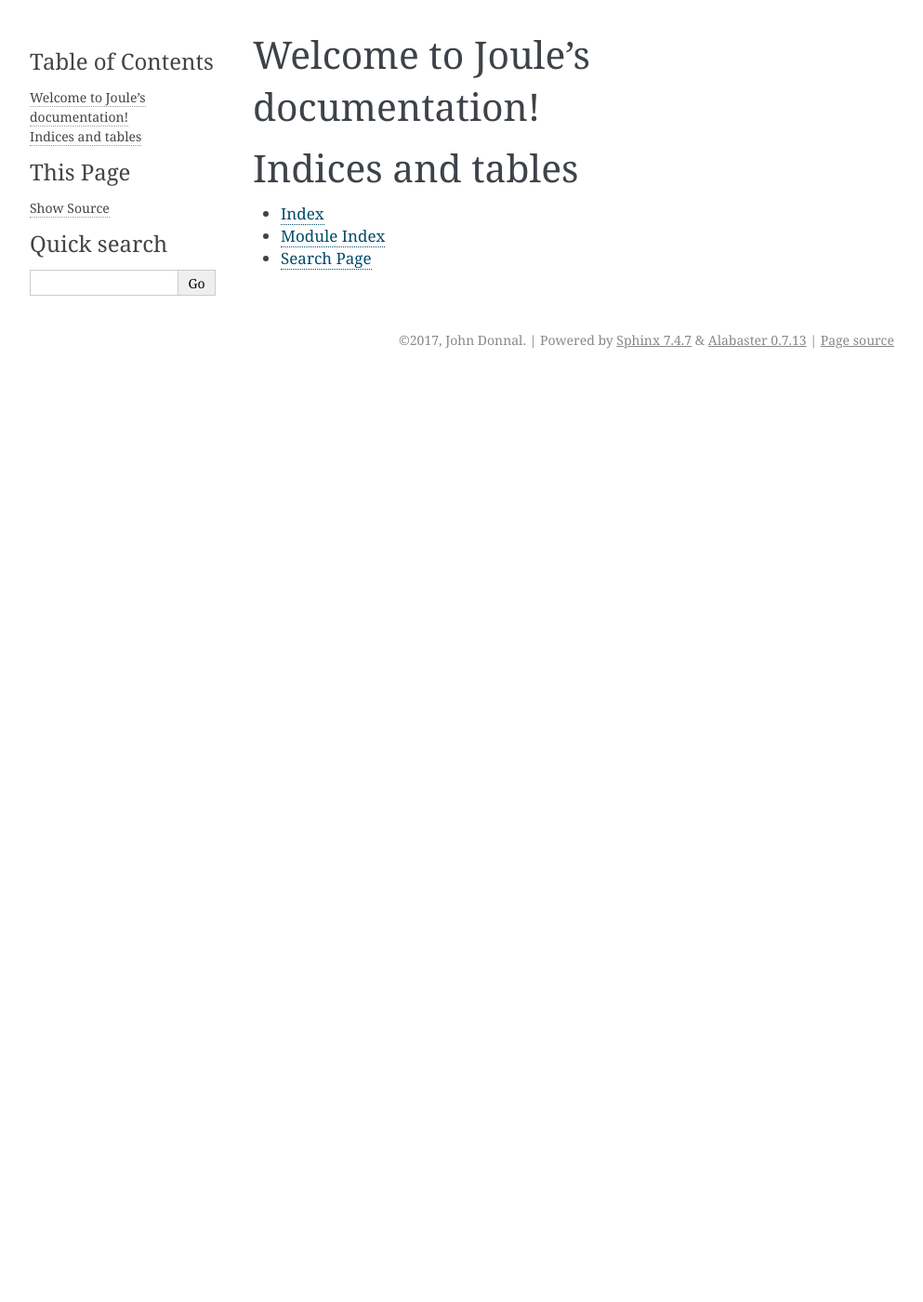
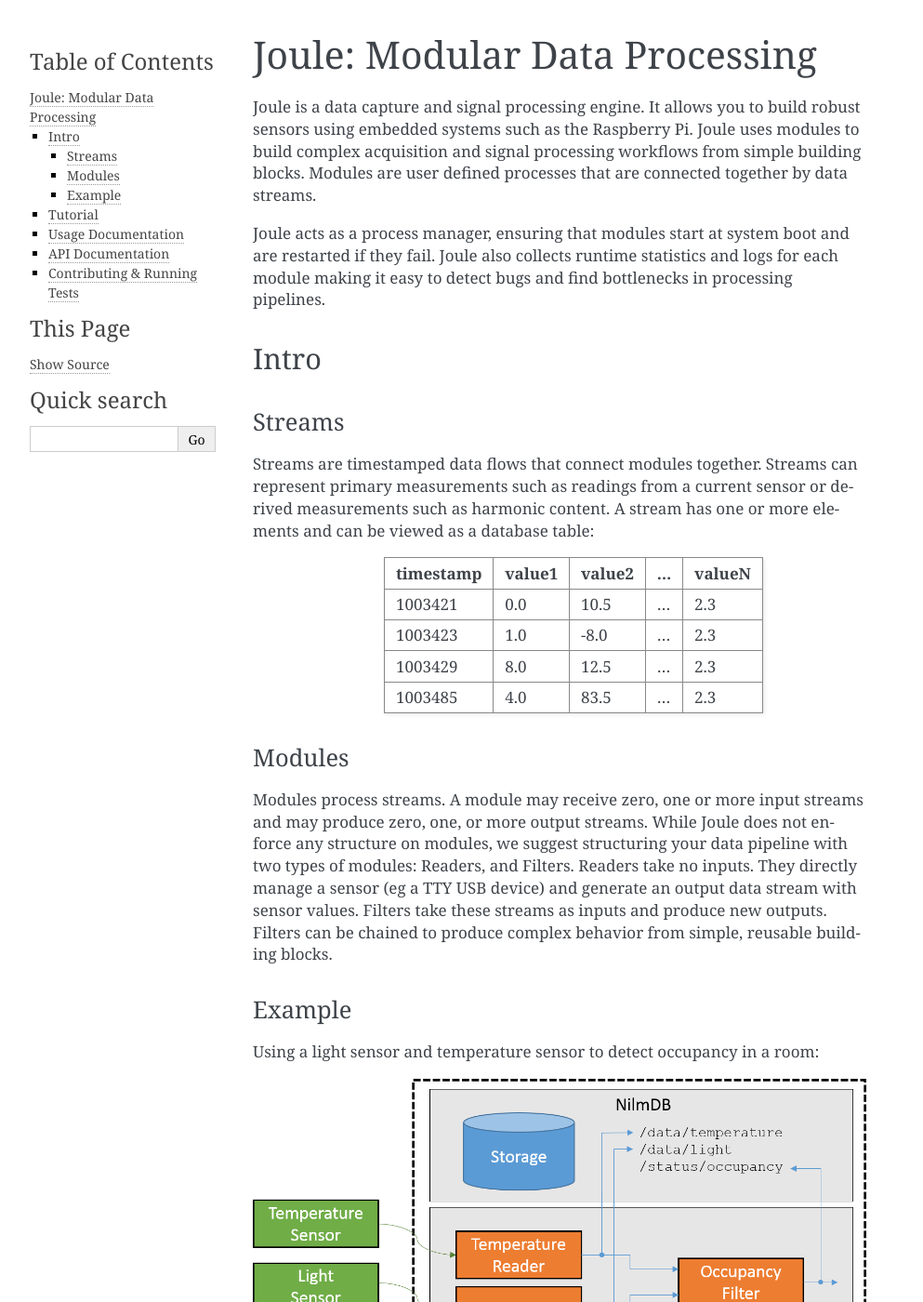
Before and after one commit to wattsworth/joule, a Sphinx documentation site: the page built from docs/index.rst, in a window 1280 px wide and 1400 px high. Shown: the whole window at 93% size, without its empty margins (148-1141 px from the left). Built offline with Sphinx 7.4.7, drawn with Linux system fonts in a browser that asks for light colours; formulas are drawn with MathJax 3; some of the changed text lies outside the part shown.

Commit message:
added images

```diff
--- a/docs/index.rst
+++ b/docs/index.rst
@@ -3,18 +3,80 @@
    You can adapt this file completely to your liking, but it should at least
    contain the root `toctree` directive.
 
-Welcome to Joule's documentation!
-=================================
-
 .. toctree::
    :maxdepth: 2
    :caption: Contents:
 
+Joule: Modular Data Processing
+=================================
 
 
-Indices and tables
-==================
+Joule is a data capture and signal processing engine. It allows you to build
+robust sensors using embedded systems such as the
+Raspberry Pi. Joule uses modules to build complex acquisition
+and signal processing workflows from simple building blocks.
+Modules are user defined processes that are connected
+together by data streams.
 
-* :ref:`genindex`
-* :ref:`modindex`
-* :ref:`search`
+Joule acts as a process manager, ensuring that modules start at system
+boot and are restarted if they fail. Joule also collects runtime
+statistics and logs for each module making it easy to detect
+bugs and find bottlenecks in processing pipelines.
+
+Intro
+------
+
+Streams
+"""""""
+
+Streams are timestamped data flows that connect modules together.
+Streams can represent primary measurements such as readings from a current
+sensor or derived measurements such as harmonic content. A stream has
+one or more elements and can be viewed as a database table:
+
+ ========= ====== ====== === ======
+ timestamp value1 value2 ... valueN
+ ========= ====== ====== === ======
+ 1003421   0.0    10.5   ... 2.3
+ 1003423   1.0    -8.0   ... 2.3
+ 1003429   8.0    12.5   ... 2.3
+ 1003485   4.0    83.5   ... 2.3
+ ========= ====== ====== === ======
+
+
+
+Modules
+"""""""
+
+Modules process streams. A module may receive zero, one or more
+input streams and may produce zero, one, or more output streams. While
+Joule does not enforce any structure on modules, we suggest
+structuring your data pipeline with two types of modules: Readers, and
+Filters. Readers take no inputs. They directly manage a sensor (eg a
+TTY USB device) and generate an output data stream with sensor
+values. Filters take these streams as inputs and produce new outputs.
+Filters can be chained to produce complex behavior from simple,
+reusable building blocks.
+
+
+Example
+"""""""
+Using a light sensor and temperature sensor to detect occupancy in a room:
+
+.. image:: /images/joule_system.png
+
+Tutorial
+--------
+
+Let's install everything and get it up and running
+
+Usage Documentation
+-------------------
+
+Here's how to use it
+
+API Documentation
+-----------------
+
+Contributing & Running Tests
+----------------------------
```
Also changed, not shown: docs/images/joule_system.png (added).
